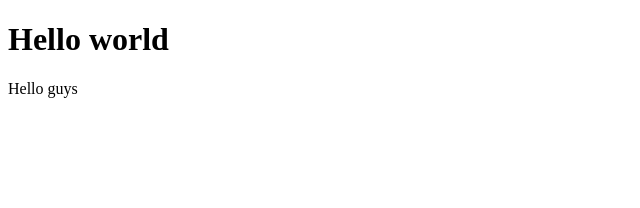
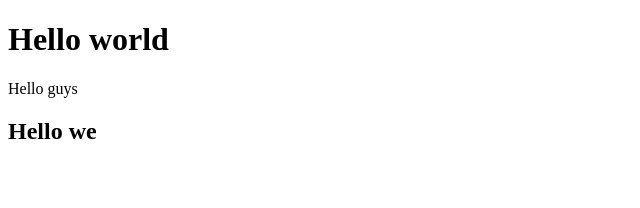
Before and after one commit to dikiaditia22/sit-latahzan, a Next.js app: page / in a window 1280 px wide. Shown: the top 208 px of the page, without its empty margins (0-640 px from the left). Built offline with nearby package versions, Linux system fonts and the light colour scheme.

Commit message:
menambahkan we

```diff
--- a/src/app/page.js
+++ b/src/app/page.js
@@ -3,6 +3,7 @@ export default function Home() {
     <div>
       <h1>Hello world</h1>
       <p>Hello guys</p>
+      <h2>Hello we</h2>
       <br></br>
     </div>
   );
```
